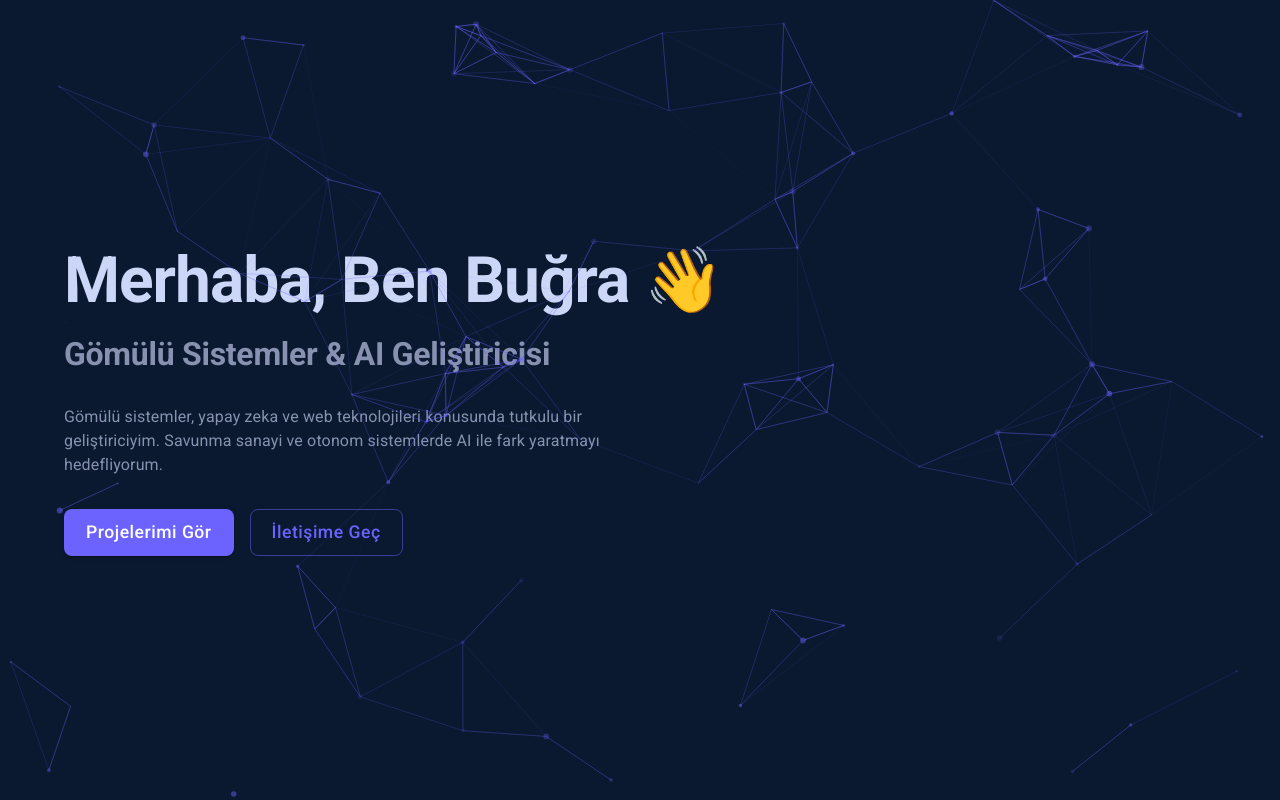
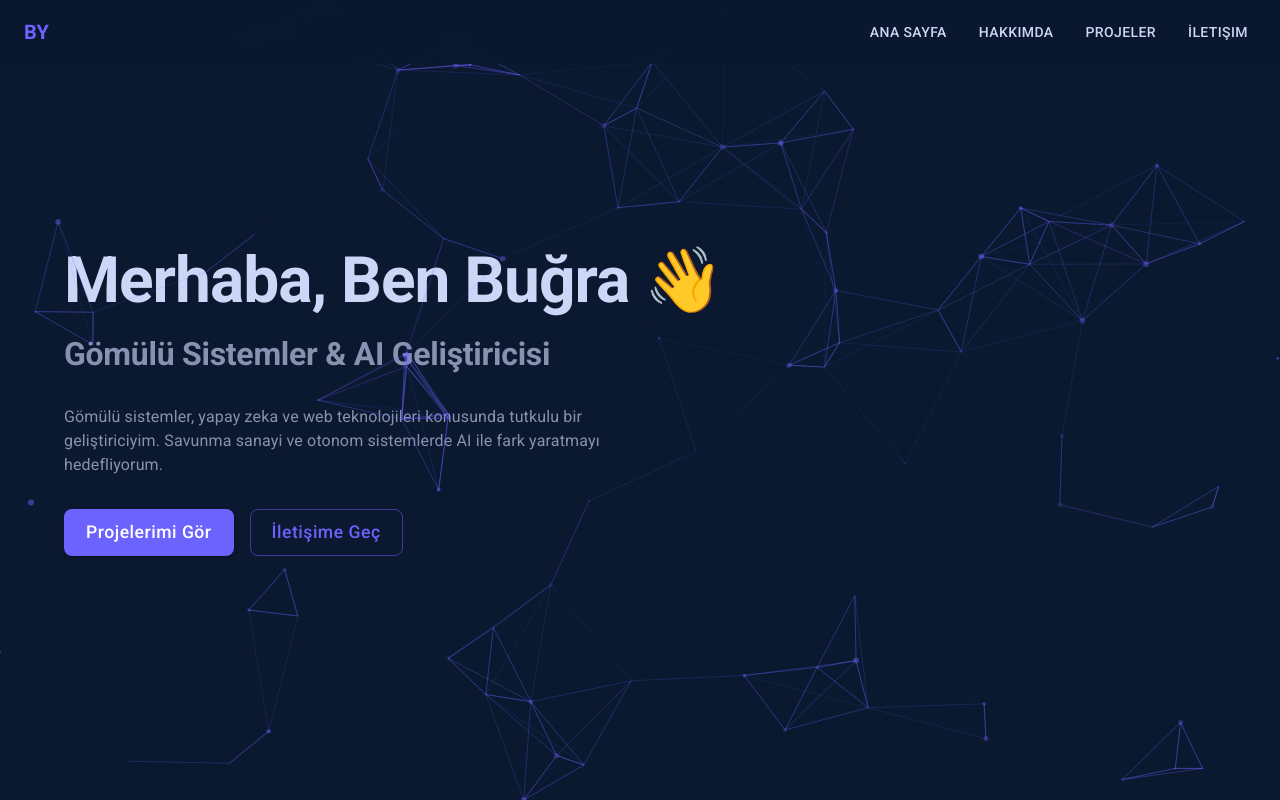
Before and after one commit to k0laa/Portfolyo-with-NodeJS-React, a React (Create React App) app: page / in a window 1280 px wide. Built offline with nearby package versions, Linux system fonts and the light colour scheme.

Commit message:
Navbar bileşeni App.js'e eklendi ve Head.js'deki bazı ayarlar güncellendi.

```diff
--- a/src/App.js
+++ b/src/App.js
@@ -1,7 +1,8 @@
 import React from 'react';
-import { ThemeProvider, createTheme } from '@mui/material';
-import { BrowserRouter as Router } from 'react-router-dom';
+import {ThemeProvider, createTheme} from '@mui/material';
+import {BrowserRouter as Router} from 'react-router-dom';
 import Head from "./components/Head";
+import Navbar from "./components/Navbar";
 
 const theme = createTheme({
     palette: {
@@ -36,7 +37,8 @@ function App() {
         <ThemeProvider theme={theme}>
             <Router>
                 <div className="App">
-            <Head />
+                    <Navbar/>
+                    <Head/>
                 </div>
             </Router>
         </ThemeProvider>
--- a/src/components/Head.js
+++ b/src/components/Head.js
@@ -71,7 +71,7 @@ const Head = () => {
                         },
                         move: {
                             enable: true,
-                            speed: 2,
+                            speed: 0.6,
                             direction: 'none',
                             random: true,
                             straight: false,
@@ -79,10 +79,11 @@ const Head = () => {
                             bounce: false,
                             attract: {
                                 enable: true,
-                                rotateX: 600,
-                                rotateY: 1200,
+                                rotateX: 5000,
+                                rotateY: 20000,
                             },
                         },
+
                     },
                     interactivity: {
                         detect_on: 'canvas',
@@ -91,15 +92,15 @@ const Head = () => {
                                 enable: true,
                                 mode: 'grab',
                             },
-                            onclick: {
-                                enable: true,
-                                mode: 'push',
-                            },
+                            // onclick: {
+                            //     enable: true,
+                            //     mode: 'push',
+                            // },
                             resize: true,
                         },
                         modes: {
                             grab: {
-                                distance: 140,
+                                distance: 120,
                                 links: {
                                     opacity: 1,
                                 },
```
Lines whose indentation alone changed are shown as unchanged.
